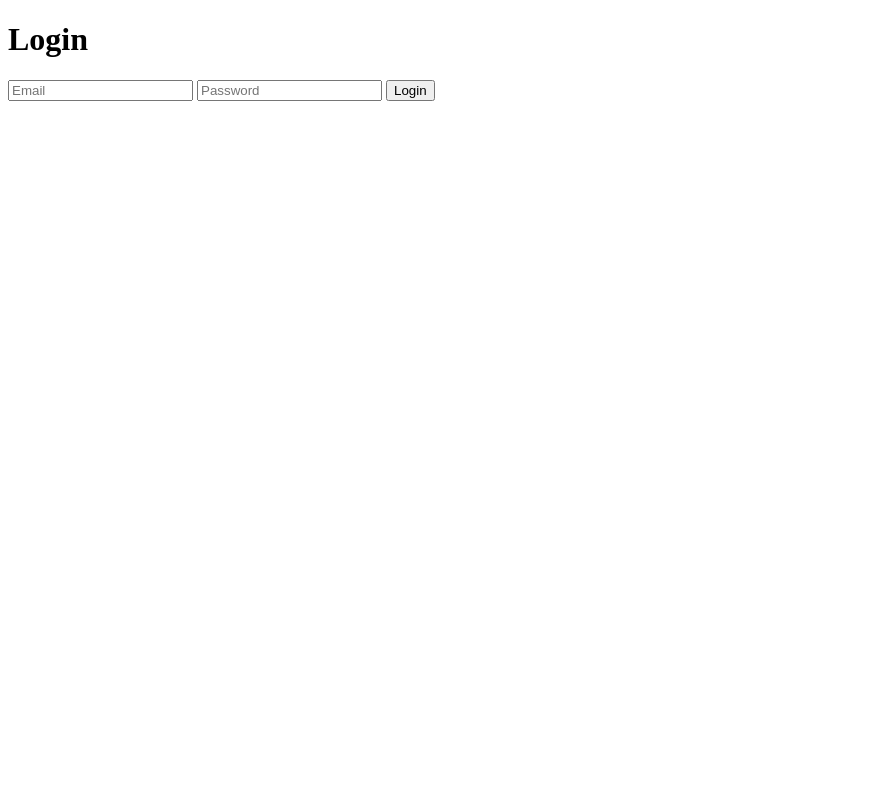
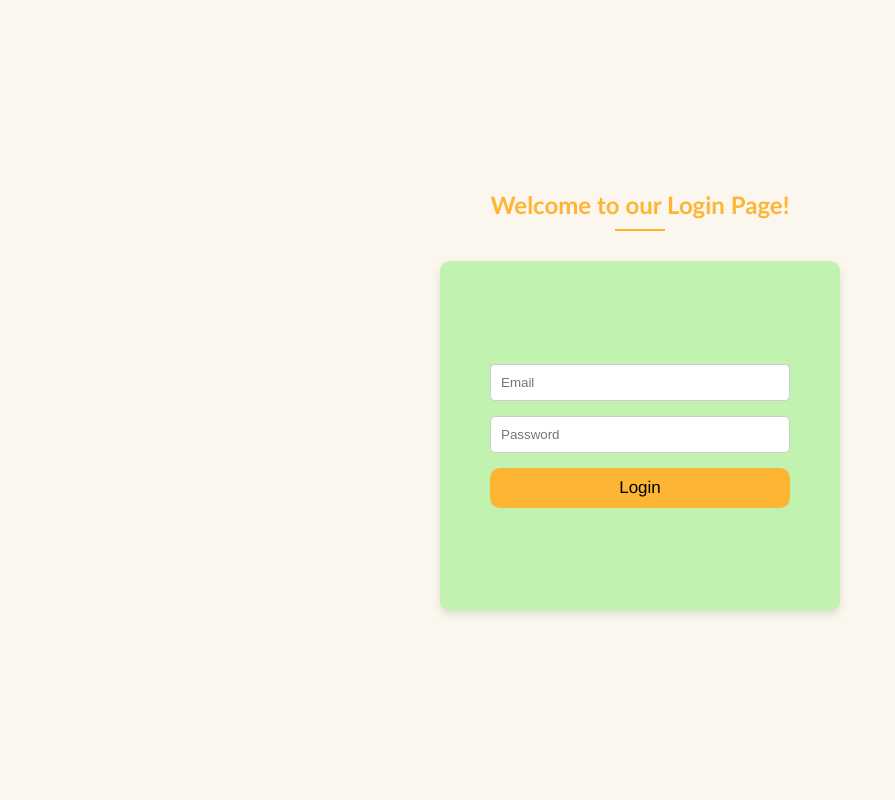
Before and after one commit to Ayuubakb/PHP_MVC_ServicesWebSite, a PHP site: page /Bricolini/Authentification/showLoginForm in a window 1280 px wide. Shown: the whole page, without its empty margins (0-895 px from the left). Run offline with PHP 8.4, Linux system fonts and the light colour scheme.

Commit message:
Update 2 files
- /Views/Authentification/login.php
- /Views/public/style/Style.css

```diff
--- a/Views/Authentification/login.php
+++ b/Views/Authentification/login.php
@@ -3,14 +3,22 @@
 <head>
     <meta charset="UTF-8">
     <meta name="viewport" content="width=device-width, initial-scale=1.0">
-    <title>Login</title>
+    <title></title>
+    <link rel="stylesheet" href="../public/style/Style.css">
 </head>
+
 <body>
-    <h1>Login</h1>
-    <form action="http://localhost/Bricolini/Authentification/login" method="post">
-        <input type="text" name="email" placeholder="Email" required>
-        <input tyape="password" name="password" placeholder="Password" required>
-        <input type="submit" value="Login">
-    </form>
+<div class="welcome-message">
+        <h1>Welcome to our Login Page!</h1>
+        <hr>
+    </div>
+
+    <div class="login-container">
+        <form action="/user/login" method="post" class="login-form">
+            <input type="text" name="email" placeholder="Email" required>
+            <input type="password" name="password" placeholder="Password" required>
+            <input type="submit" value="Login">
+        </form>
+    </div>
 </body>
 </html>
--- a/Views/public/style/Style.css
+++ b/Views/public/style/Style.css
@@ -231,3 +231,74 @@ footer .end i{
     background-color: red;
     border-radius: 5px;
 }
+body {
+    display: flex;
+    justify-content: center;
+    align-items: center;
+    height: 100vh;
+    background-color: var(--white);
+    font-family: var(--fontSmall);
+    flex-direction: column; /* Stack elements vertically */
+}
+
+.welcome-message {
+    text-align: center;
+    margin-bottom: 20px;
+}
+
+.welcome-message h1 {
+    font-size: 24px;
+    color: var(--orange);
+}
+
+.welcome-message hr {
+    width: 50px;
+    height: 2px;
+    background-color: var(--orange);
+    border: none;
+    margin: 10px auto;
+}
+
+.login-container {
+    width: 400px;
+    height: 350px;
+    padding: 20px;
+    background-color: var(--lightGreen);
+    border-radius: 10px;
+    box-shadow: 0 4px 8px rgba(0, 0, 0, 0.1);
+    display: flex;
+    flex-direction: column;
+    justify-content: center;
+    align-items: center;
+}
+
+.login-form {
+    width: 100%;
+    max-width: 300px;
+}
+
+.login-form input[type="text"],
+.login-form input[type="password"] {
+    width: 100%;
+    padding: 10px;
+    margin-bottom: 15px;
+    border: 1px solid #ccc;
+    border-radius: 5px;
+    box-sizing: border-box;
+}
+
+.login-form input[type="submit"] {
+    width: 100%;
+    background-color: var(--orange);
+    color: black;
+    font-family: var(--fontBig);
+    border: none;
+    border-radius: 10px;
+    padding: 10px;
+    font-size: 17px;
+    cursor: pointer;
+}
+
+.login-form input[type="submit"]:hover {
+    background-color: var(--green);
+}
```
